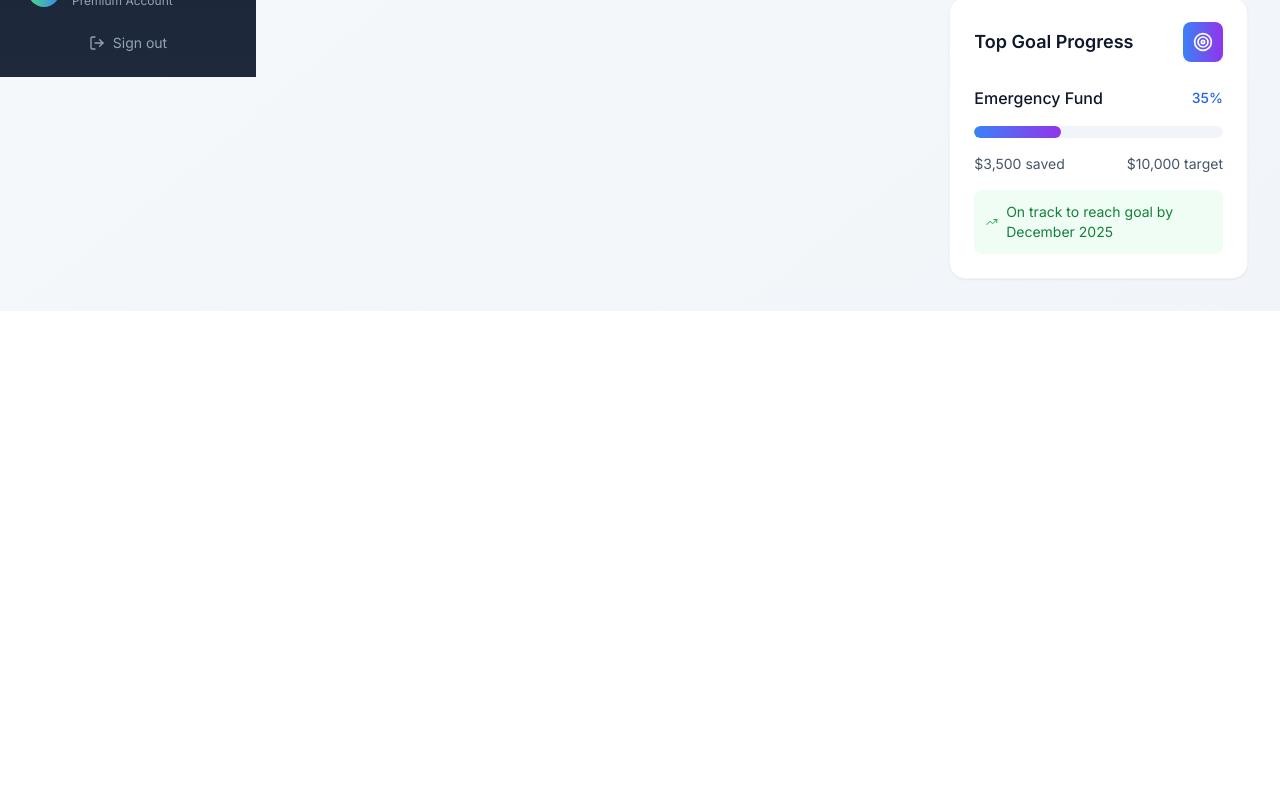
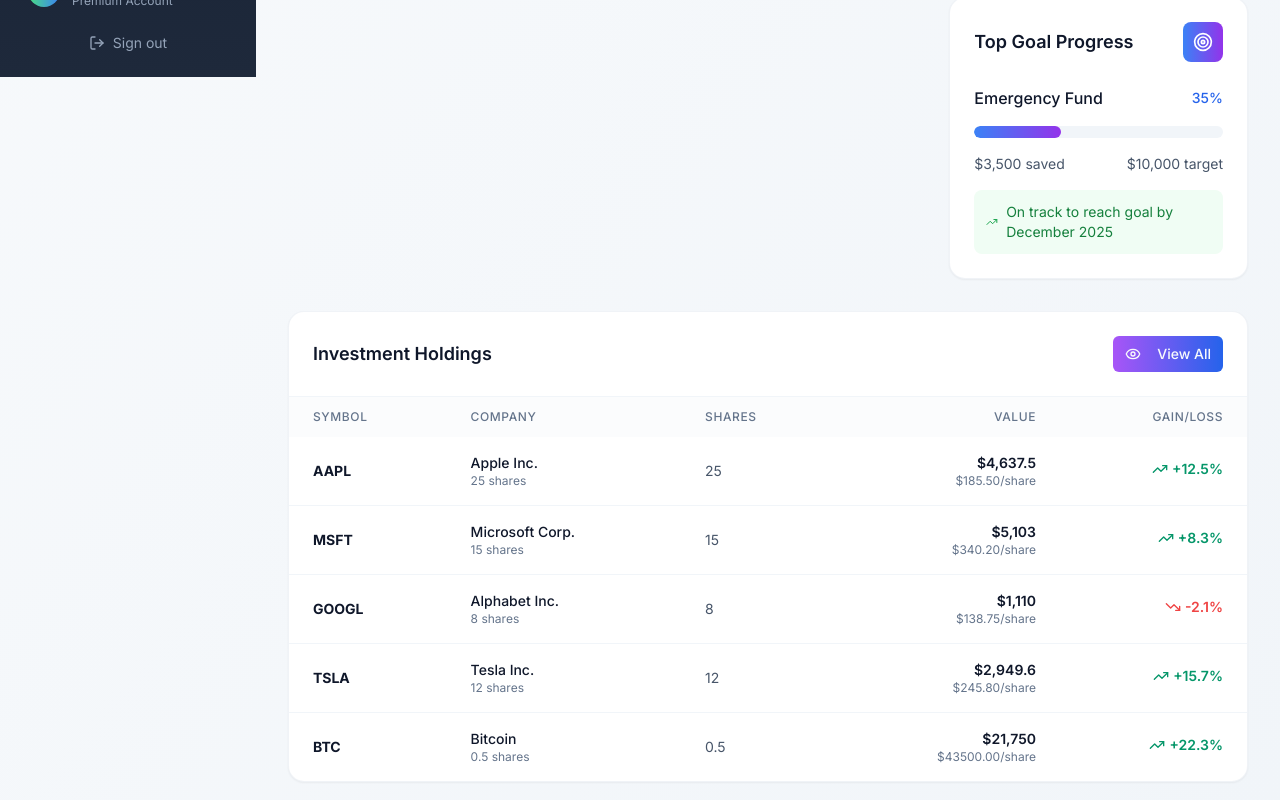
Before and after one commit to mrabiola/simple-spark-revamp, a React (Vite) app: page / in a window 1280 px wide. Shown: the part 723-1523 px from the top of the page. Before the commit the page ends 1034 px from the top, so only its background shows below. Built offline with nearby package versions, Linux system fonts and the light colour scheme.

Commit message:
Add investment holdings to dashboard
Added investment holdings table to the dashboard, displayed below the recent transactions.

```diff
--- /dev/null
+++ b/src/components/dashboard/InvestmentHoldings.tsx
@@ -0,0 +1,77 @@
+
+import { TrendingUp, TrendingDown, Eye } from "lucide-react";
+import { Button } from "@/components/ui/button";
+
+const investmentHoldings = [
+  { symbol: "AAPL", name: "Apple Inc.", shares: 25, currentPrice: 185.50, value: 4637.50, gain: 12.5, status: "positive" },
+  { symbol: "MSFT", name: "Microsoft Corp.", shares: 15, currentPrice: 340.20, value: 5103.00, gain: 8.3, status: "positive" },
+  { symbol: "GOOGL", name: "Alphabet Inc.", shares: 8, currentPrice: 138.75, value: 1110.00, gain: -2.1, status: "negative" },
+  { symbol: "TSLA", name: "Tesla Inc.", shares: 12, currentPrice: 245.80, value: 2949.60, gain: 15.7, status: "positive" },
+  { symbol: "BTC", name: "Bitcoin", shares: 0.5, currentPrice: 43500, value: 21750.00, gain: 22.3, status: "positive" },
+];
+
+export function InvestmentHoldings() {
+  return (
+    <div className="bg-white rounded-2xl border border-slate-200/50 shadow-sm overflow-hidden">
+      <div className="p-6 border-b border-slate-100">
+        <div className="flex items-center justify-between">
+          <h3 className="text-lg font-semibold text-slate-900">Investment Holdings</h3>
+          <Button size="sm" className="bg-gradient-to-r from-purple-500 to-blue-600 hover:from-purple-600 hover:to-blue-700">
+            <Eye className="w-4 h-4 mr-2" />
+            View All
+          </Button>
+        </div>
+      </div>
+
+      <div className="overflow-x-auto">
+        <table className="w-full">
+          <thead className="bg-slate-50/50">
+            <tr>
+              <th className="px-6 py-3 text-left text-xs font-medium text-slate-500 uppercase tracking-wider">Symbol</th>
+              <th className="px-6 py-3 text-left text-xs font-medium text-slate-500 uppercase tracking-wider">Company</th>
+              <th className="px-6 py-3 text-left text-xs font-medium text-slate-500 uppercase tracking-wider">Shares</th>
+              <th className="px-6 py-3 text-right text-xs font-medium text-slate-500 uppercase tracking-wider">Value</th>
+              <th className="px-6 py-3 text-right text-xs font-medium text-slate-500 uppercase tracking-wider">Gain/Loss</th>
+            </tr>
+          </thead>
+          <tbody className="divide-y divide-slate-100">
+            {investmentHoldings.map((holding, index) => (
+              <tr key={index} className="hover:bg-slate-50/50 transition-colors">
+                <td className="px-6 py-4 whitespace-nowrap">
+                  <div className="text-sm font-bold text-slate-900">{holding.symbol}</div>
+                </td>
+                <td className="px-6 py-4 whitespace-nowrap">
+                  <div className="text-sm font-medium text-slate-900">{holding.name}</div>
+                  <div className="text-xs text-slate-500">{holding.shares} shares</div>
+                </td>
+                <td className="px-6 py-4 whitespace-nowrap text-sm text-slate-600">
+                  {holding.shares}
+                </td>
+                <td className="px-6 py-4 whitespace-nowrap text-right">
+                  <div className="text-sm font-semibold text-slate-900">
+                    ${holding.value.toLocaleString()}
+                  </div>
+                  <div className="text-xs text-slate-500">
+                    ${holding.currentPrice.toFixed(2)}/share
+                  </div>
+                </td>
+                <td className="px-6 py-4 whitespace-nowrap text-right">
+                  <span className={`inline-flex items-center text-sm font-semibold ${
+                    holding.status === 'positive' ? 'text-emerald-600' : 'text-red-500'
+                  }`}>
+                    {holding.status === 'positive' ? (
+                      <TrendingUp className="w-4 h-4 mr-1" />
+                    ) : (
+                      <TrendingDown className="w-4 h-4 mr-1" />
+                    )}
+                    {holding.gain > 0 ? '+' : ''}{holding.gain}%
+                  </span>
+                </td>
+              </tr>
+            ))}
+          </tbody>
+        </table>
+      </div>
+    </div>
+  );
+}
--- a/src/pages/Dashboard.tsx
+++ b/src/pages/Dashboard.tsx
@@ -5,6 +5,7 @@ import { StatsCard } from "@/components/dashboard/StatsCard";
 import { RecentTransactions } from "@/components/dashboard/RecentTransactions";
 import { BudgetSnapshot } from "@/components/dashboard/BudgetSnapshot";
 import { GoalProgress } from "@/components/dashboard/GoalProgress";
+import { InvestmentHoldings } from "@/components/dashboard/InvestmentHoldings";
 
 export default function Dashboard() {
   return (
@@ -73,6 +74,11 @@ export default function Dashboard() {
             <GoalProgress />
           </div>
         </div>
+
+        {/* Investment Holdings */}
+        <div className="grid grid-cols-1">
+          <InvestmentHoldings />
+        </div>
       </div>
     </AppLayout>
   );
```
